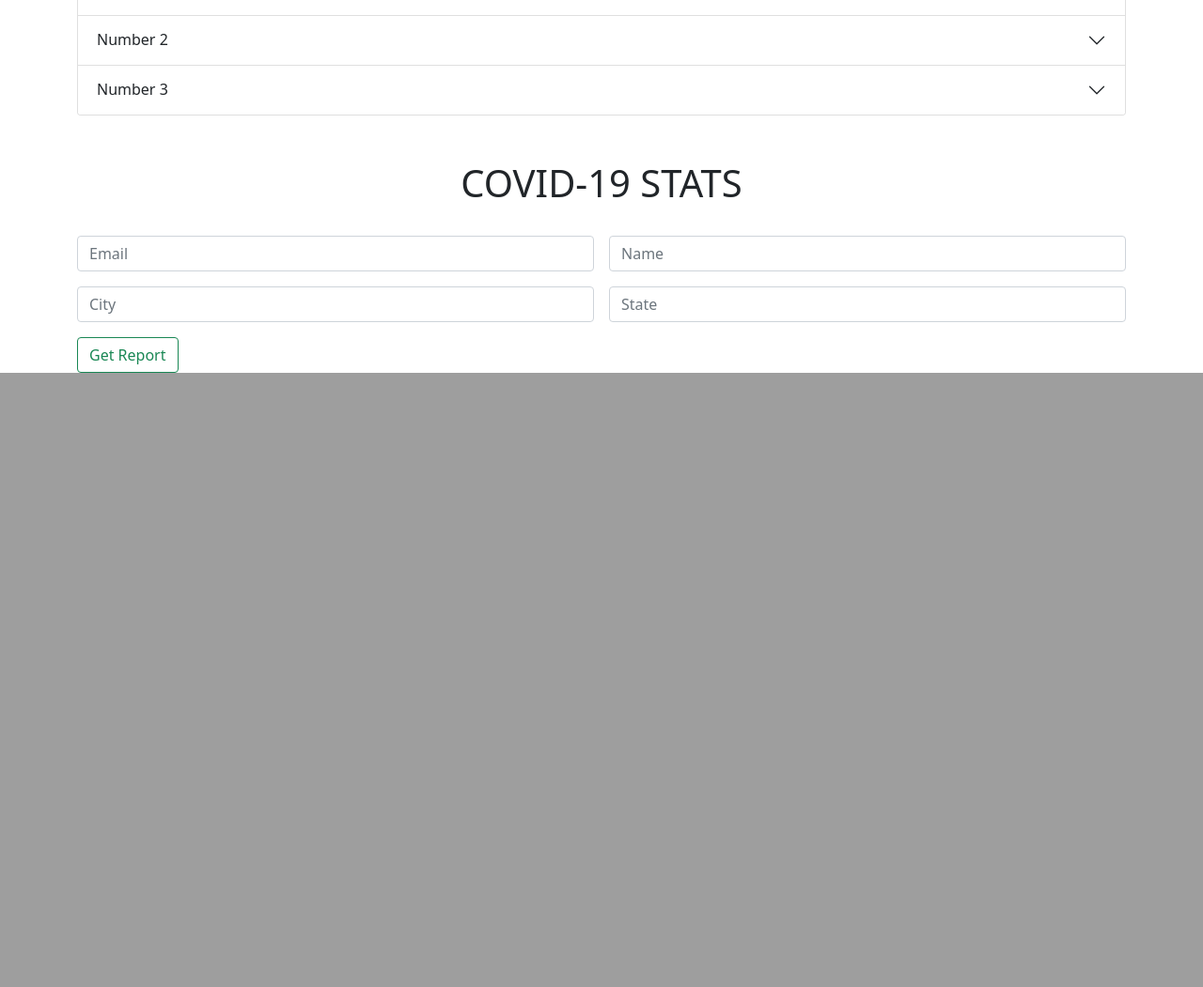
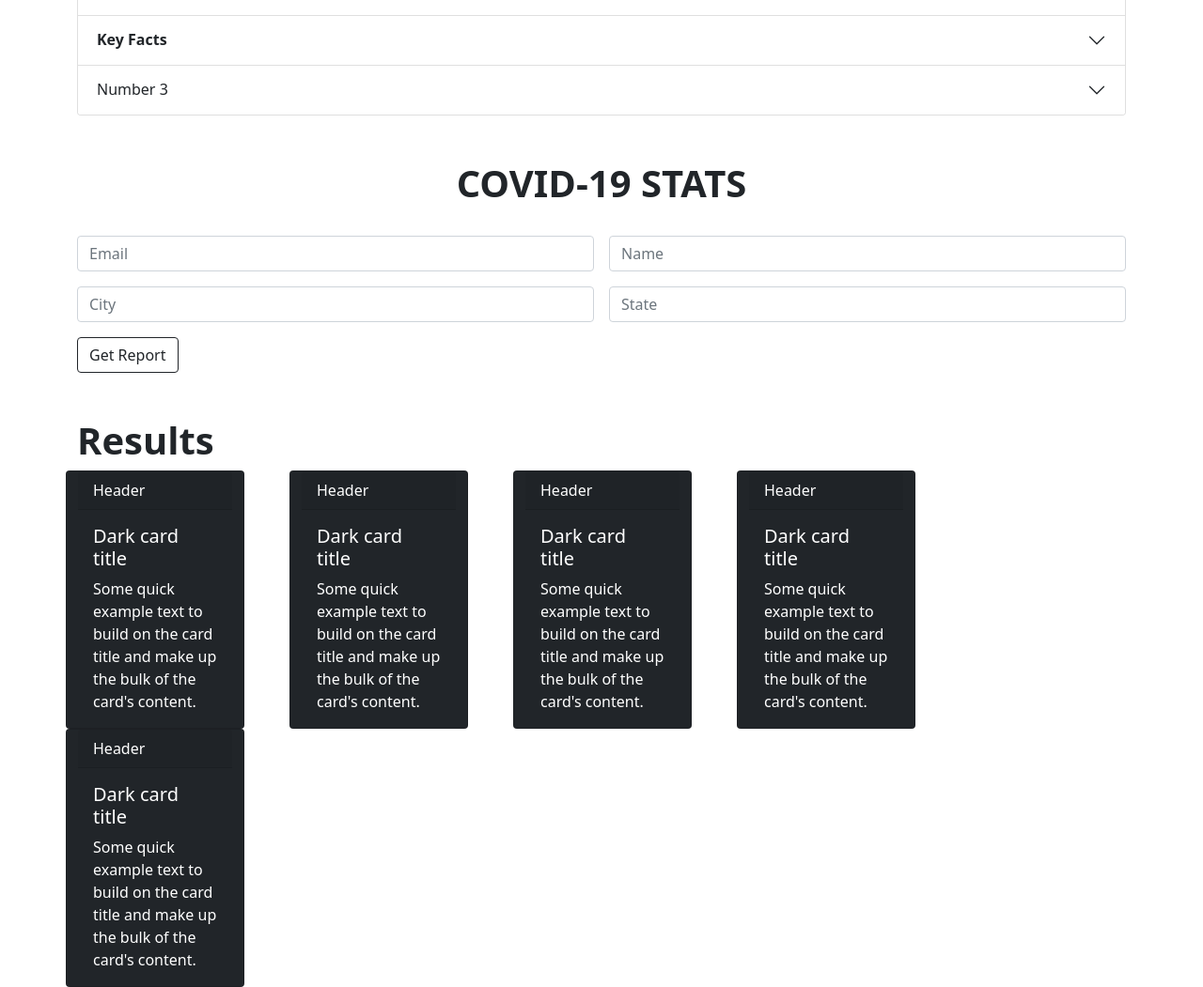
Before and after one commit to CEMK-SKR/covid19-tracker-using-flask-and-rapid-api, a Flask app: page / in a window 1280 px wide. Shown: the part 883-1934 px from the top of the page at 94% size. Before the commit the page ends 1280 px from the top, so only its background shows below. Run offline with Flask 2, Linux system fonts and the light colour scheme.

Commit message:
Update index.html

```diff
--- a/Covid-19/templates/index.html
+++ b/Covid-19/templates/index.html
@@ -10,6 +10,7 @@
     <link href="https://cdn.jsdelivr.net/npm/bootstrap@5.0.1/dist/css/bootstrap.min.css" rel="stylesheet"
         integrity="sha384-+0n0xVW2eSR5OomGNYDnhzAbDsOXxcvSN1TPprVMTNDbiYZCxYbOOl7+AMvyTG2x" crossorigin="anonymous">
 
+
     <title>Covid-19</title>
 </head>
 
@@ -20,21 +21,24 @@
                 <h2 class="accordion-header" id="headingOne">
                     <button class="accordion-button" type="button" data-bs-toggle="collapse" data-bs-target="#collapseOne"
                         aria-expanded="true" aria-controls="collapseOne">
-                        Coronavirus Disease 2019 (COVID-19)
+                        <strong>Coronavirus Disease 2019 (COVID-19)</strong>
                     </button>
                 </h2>
                 <div id="collapseOne" class="accordion-collapse collapse show" aria-labelledby="headingOne"
                     data-bs-parent="#accordionExample">
                     <div class="accordion-body">
-                        <div class="card bg-dark text-white">
+                        <div class="card bg-dark text-white c-height">
                             <img src="https://www.cdc.gov/dotw/covid-19/images/main_928px.jpg" class="card-img" alt="Covid">
                             <div class="card-img-overlay">
                                 <h5 class="card-title">Card title</h5>
-                                <p class="card-text">Lorem ipsum, dolor sit amet consectetur adipisicing elit.
-                                    Ab doloremque totam quis ratione, voluptatum iste error. Nesciunt, sapiente,
-                                     ratione dolor aut ipsum neque consequuntur doloremque laboriosam possimus
-                                     aperiam qui nisi!</p>
-                                <p class="card-text">This is a card footer</p>
+                                <p class="card-text"><strong>COVID-19</strong> is a respiratory disease caused by <strong>SARS-CoV-2</strong>, a new coronavirus discovered
+                                     in 2019. The virus is thought to spread mainly from person to person through respiratory droplets produced when an infected person coughs, sneezes, or
+                                talks. Some people who are infected may not have symptoms. For people who have symptoms, illness can range from mild to
+                                severe. Adults 65 years and older and people of any age with underlying medical conditions are at higher risk for severe
+                                illness.</p>
+                                <p class="card-text">The virus that causes <strong>COVID-19</strong> spreads very easily between people, especially when an infected person coughs, sneezes,
+                                or talks. Information from the ongoing pandemic suggests that the virus spreads more efficiently than influenza but not
+                                as efficiently as measles, which is highly contagious.</p>
                             </div>
                         </div>
                     </div>
@@ -44,15 +48,29 @@
                 <h2 class="accordion-header" id="headingTwo">
                     <button class="accordion-button collapsed" type="button" data-bs-toggle="collapse"
                         data-bs-target="#collapseTwo" aria-expanded="false" aria-controls="collapseTwo">
-                        Number 2
+                        <strong>Key Facts</strong>
                     </button>
                 </h2>
                 <div id="collapseTwo" class="accordion-collapse collapse" aria-labelledby="headingTwo"
                     data-bs-parent="#accordionExample">
                     <div class="accordion-body">
-                        Lorem ipsum dolor sit
-                        amet consectetur adipisicing elit. Sit ha
-                        rum incidunt recusandae perspiciatis dolorum totam ex a cumque! Earum, ad!
+                        <ul class="card-text list-group">
+                            <li class="list-group-item list-group-item-dark">The virus that causes COVID-19 can spread through respiratory
+                                droplets when
+                                an infected person coughs, sneezes, or talks.</li>
+                            <li class="list-group-item list-group-item-dark">Symptoms may appear 2-14 days after someone is exposed to the virus
+                                and can
+                                include fever, chills, and cough.</li>
+                            <li class="list-group-item list-group-item-dark">Some people who are infected may not have symptoms, which is why
+                                everyone
+                                should take everyday preventive actions.</li>
+                            <li class="list-group-item list-group-item-dark">Anyone can have severe illness from COVID-19, especially older
+                                adults and
+                                people of any age with underlying conditions.</li>
+                            <li class="list-group-item list-group-item-dark">If you test positive or negative for any COVID-19 test, you still
+                                should
+                                take steps to protect yourself and others.</li>
+                        </ul>
                     </div>
                 </div>
             </div>
@@ -75,8 +93,8 @@
         </div>
     </div>
 
-    <div class="container mt-5">
-        <h1 class="text-center">COVID-19 STATS</h1>
+    <div class="container mt-5 mb-2">
+        <h1 class="text-center"><strong>COVID-19 STATS</strong></h1>
         <br>
         <form class="row g-3">
             <div class="col-md-6">
@@ -92,10 +110,57 @@
                 <input type="text" class="form-control" id="inputState" placeholder="State">
             </div>
             <div class="col-12">
-                <button type="submit" class="btn btn-outline-success">Get Report</button>
+                <button type="submit" class="btn btn-outline-dark">Get Report</button>
             </div>
         </form>
     </div>
+
+    <div class="container mt-5">
+        <h1><strong>Results</strong></h1>
+        <div class="row">
+            <div class="card text-white bg-dark me-5 col-md-2">
+                <div class="card-header">Header</div>
+                <div class="card-body">
+                    <h5 class="card-title">Dark card title</h5>
+                    <p class="card-text">Some quick example text to build on the card title and make up the bulk of the card's
+                        content.</p>
+                </div>
+            </div>
+            <div class="card text-white bg-dark me-5 col-md-2">
+                <div class="card-header">Header</div>
+                <div class="card-body">
+                    <h5 class="card-title">Dark card title</h5>
+                    <p class="card-text">Some quick example text to build on the card title and make up the bulk of the card's
+                        content.</p>
+                </div>
+            </div>
+            <div class="card text-white bg-dark me-5 col-md-2">
+                <div class="card-header">Header</div>
+                <div class="card-body">
+                    <h5 class="card-title">Dark card title</h5>
+                    <p class="card-text">Some quick example text to build on the card title and make up the bulk of the card's
+                        content.</p>
+                </div>
+            </div>
+            <div class="card text-white bg-dark me-5 col-md-2">
+                <div class="card-header">Header</div>
+                <div class="card-body">
+                    <h5 class="card-title">Dark card title</h5>
+                    <p class="card-text">Some quick example text to build on the card title and make up the bulk of the card's
+                        content.</p>
+                </div>
+            </div>
+            <div class="card text-white bg-dark col-md-2">
+                <div class="card-header">Header</div>
+                <div class="card-body">
+                    <h5 class="card-title">Dark card title</h5>
+                    <p class="card-text">Some quick example text to build on the card title and make up the bulk of the card's
+                        content.</p>
+                </div>
+            </div>
+        </div>
+    </div>
+
 
     <!-- Optional JavaScript; choose one of the two! -->
 
```
